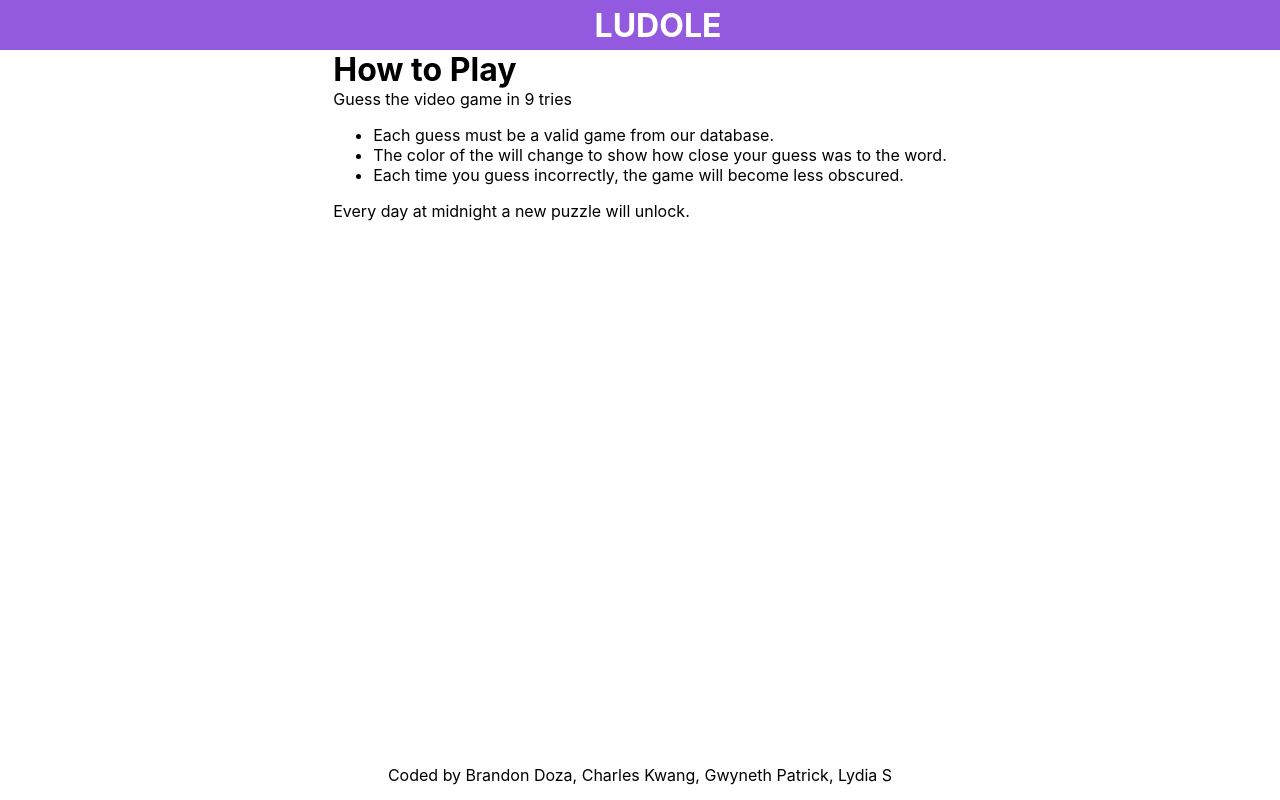
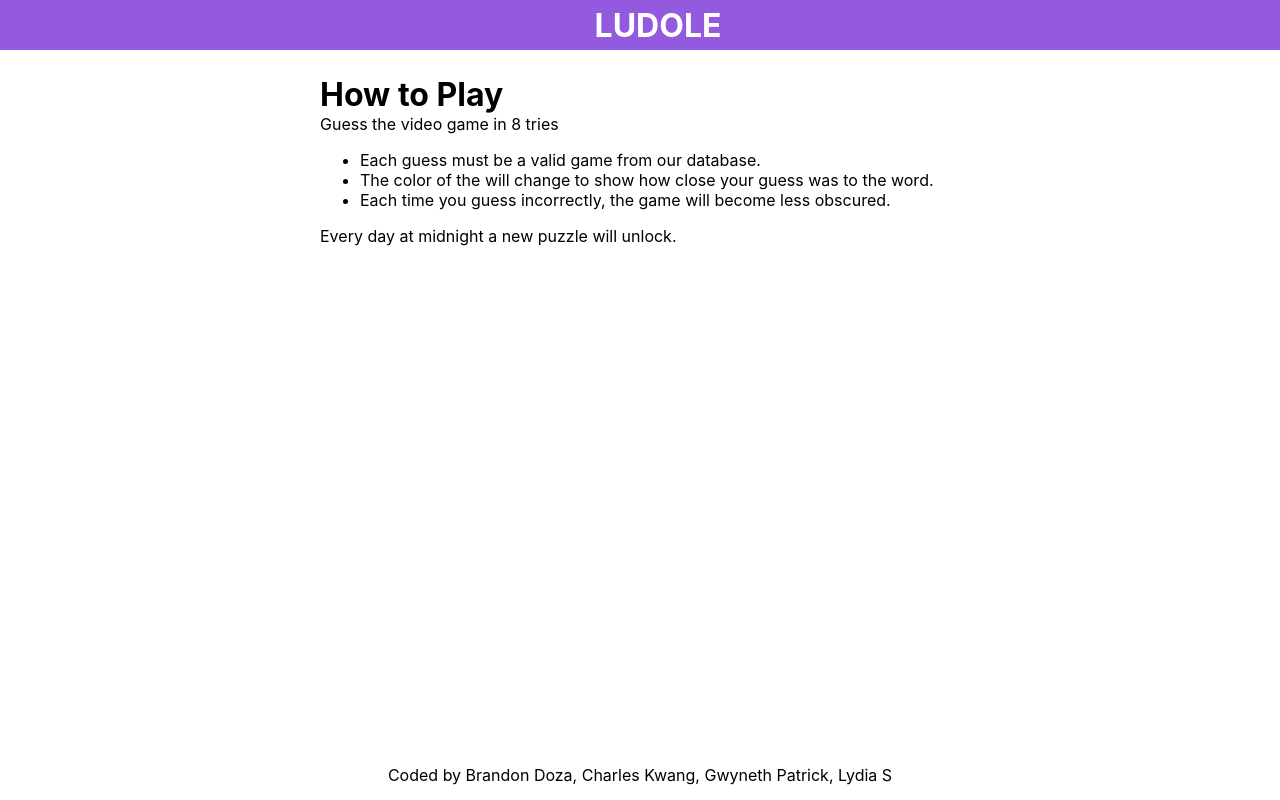
Before and after one commit to KojinKuro/ludole, a React (Vite) app: page /howto in a window 1280 px wide. Built offline with nearby package versions, Linux system fonts and the light colour scheme; some icons are missing.

Commit message:
add css styling to instruction page

```diff
--- /dev/null
+++ b/src/pages/InstructionPage.css
@@ -0,0 +1,4 @@
+.instructions {
+    width: 50%;
+    margin-top: 25px;
+}
--- a/src/pages/InstructionPage.jsx
+++ b/src/pages/InstructionPage.jsx
@@ -1,8 +1,10 @@
+import "./InstructionPage.css"
+
 export default function InstructionPage() {
   return (
-    <main>
+    <main className="instructions">
       <h1> How to Play</h1>
-      <div>Guess the video game in 9 tries</div>
+      <div>Guess the video game in 8 tries</div>
       <ul>
         <li>Each guess must be a valid game from our database.</li>
         <li>
```
